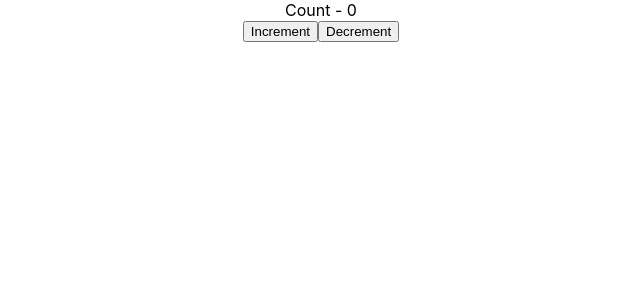
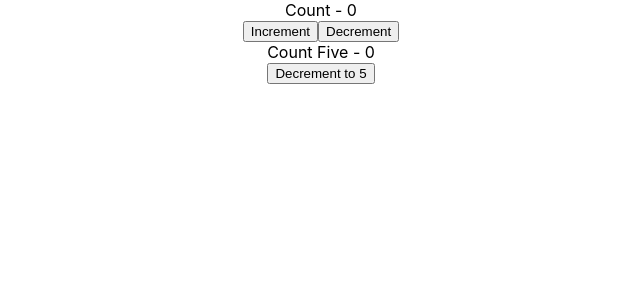
Before and after one commit to madiha-m/React, a React (Create React App) app in the folder basics/: page / in a window 1280 px wide. Shown: the top 300 px of the page, without its empty margins (319-959 px from the left). Built offline with nearby package versions, Linux system fonts and the light colour scheme.

Commit message:
pass fun instead of obj, when need to update state based on previous state

```diff
--- a/basics/src/components/Counter.js
+++ b/basics/src/components/Counter.js
@@ -30,6 +30,8 @@ class Counter extends Component {
      2nd call back fun
 
     */
+
+    // here sending an object to setState
     this.setState(
       {
         count: this.state.count + 1,
@@ -48,12 +50,31 @@ class Counter extends Component {
     console.log(this.state.count);
   }
 
+  //pass arrow fun as arg, whenever need to update state based on previous state
+  dec() {
+    this.setState((previousState) => ({
+      count: previousState.count + 1,
+    }));
+  }
+
+  decrementFive() {
+    // react group multiple setState calls to 1 for better performance
+    this.dec();
+    this.dec();
+    this.dec();
+    this.dec();
+    this.dec();
+  }
+
   render() {
     return (
       <div>
         <div>Count - {this.state.count}</div>
         <button onClick={() => this.increment()}>Increment</button>
         <button onClick={() => this.decrement()}>Decrement</button>
+
+        <div>Count Five - {this.state.count}</div>
+        <button onClick={() => this.decrementFive()}>Decrement to 5</button>
       </div>
     );
   }
```
